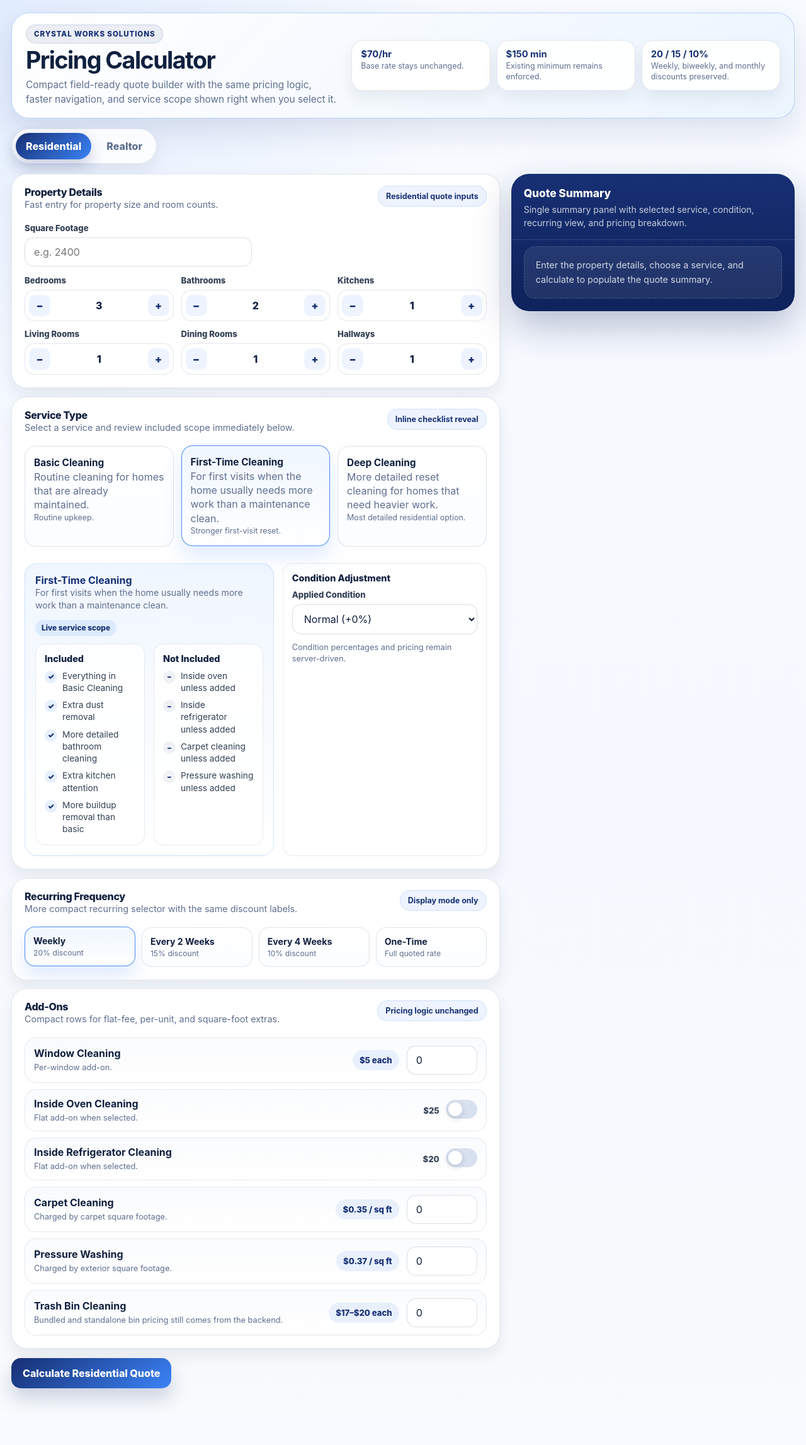
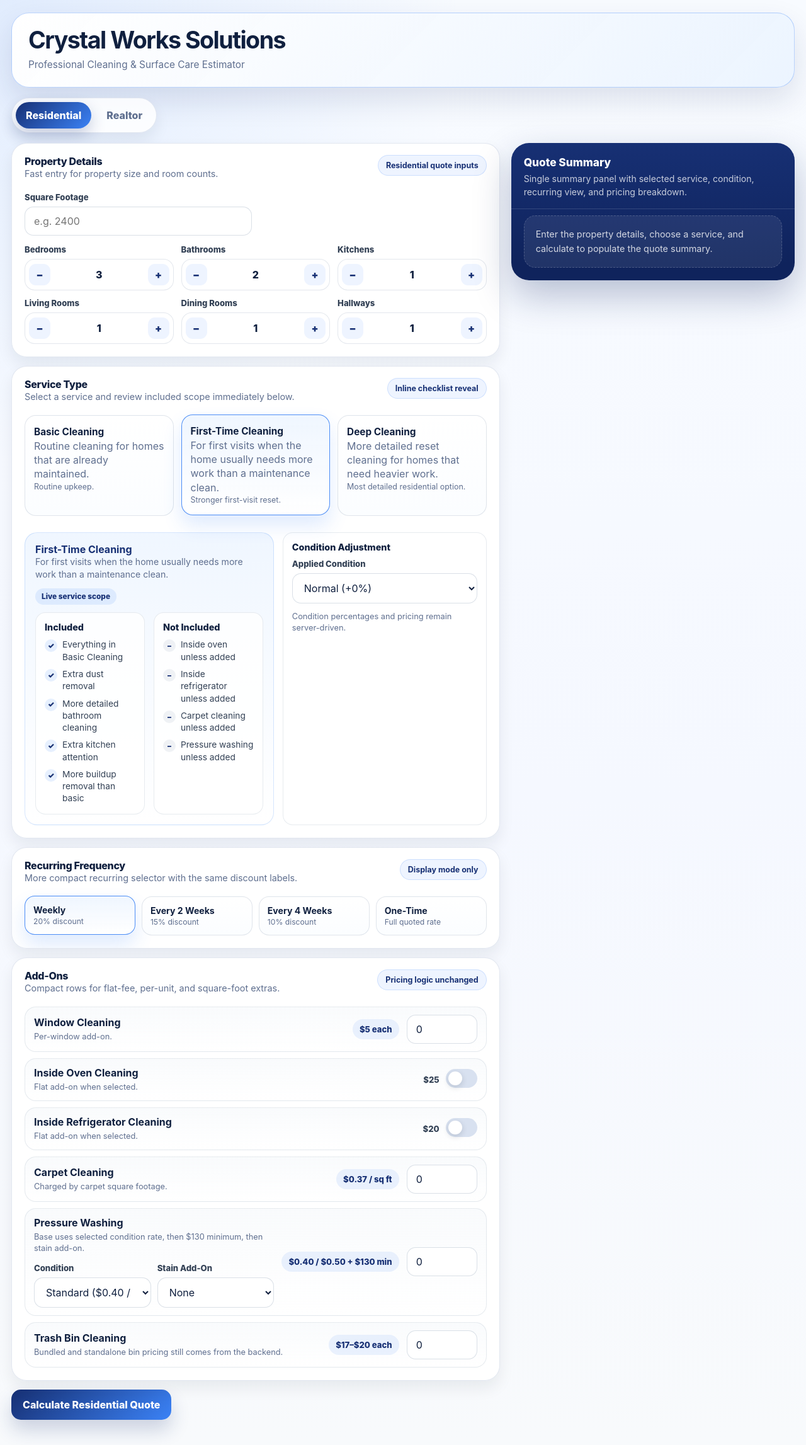
Before and after one commit to Ivan777Vidal-spec/CrystalWorksSolutionsCalc, a Flask app: page / in a window 1280 px wide. Shown: the whole page at 63% size. Before the commit the page ends 2229 px from the top, so only its background shows below. Run offline with Flask 3, Linux system fonts and the light colour scheme.

Commit message:
Update estimator pricing logic and simplify branded header

```diff
--- a/app.py
+++ b/app.py
@@ -6,9 +6,28 @@ app = Flask(__name__)
 # SETTINGS
 # ----------------------------
 
-RATE_PER_HOUR = 70
+RESIDENTIAL_RATE_PER_HOUR = 70
+COMMERCIAL_JANITORIAL_RATE_PER_HOUR = 63
 MINIMUM_SERVICE_PRICE = 150
 OPEN_HOUSE_MINIMUM = 150
+
+CARPET_RATES = {
+    "residential": 0.37,
+    "commercial": 0.30,
+}
+
+PRESSURE_WASHING_RATES = {
+    "standard": 0.40,
+    "dirty": 0.50,
+}
+PRESSURE_WASHING_MINIMUM = 130
+PRESSURE_WASHING_STAIN_ADDONS = {
+    "none": ("No stain add-on", 0),
+    "small_oil_rust": ("Small oil/rust stain add-on", 50),
+    "medium_oil_rust": ("Medium oil/rust stain add-on", 90),
+    "heavy_oil_rust": ("Heavy oil/rust stain add-on", 120),
+    "heavy_organic": ("Heavy organic stain add-on", 40),
+}
 
 RECURRING_DISCOUNTS = {
     "weekly": 0.20,
@@ -222,7 +241,17 @@ def realtor_formula_units(bedrooms, bathrooms, kitchens, living_rooms, dining_ro
     )
 
 
-def calculate_addons(window_count, oven, fridge, carpet_sqft, pressure_sqft, bins):
+def calculate_addons(
+    window_count,
+    oven,
+    fridge,
+    carpet_sqft,
+    pressure_sqft,
+    bins,
+    service_context="residential",
+    pressure_condition="standard",
+    pressure_stain_addon="none",
+):
     addon_details = []
     addon_total = 0.0
 
@@ -240,14 +269,36 @@ def calculate_addons(window_count, oven, fridge, carpet_sqft, pressure_sqft, bin
         addon_details.append(("Inside Refrigerator Cleaning", 20))
 
     if carpet_sqft > 0:
-        total = carpet_sqft * 0.35
+        carpet_rate = CARPET_RATES["residential"] if service_context == "residential" else CARPET_RATES["commercial"]
+        total = carpet_sqft * carpet_rate
         addon_total += total
-        addon_details.append(("Carpet Cleaning", money(total)))
+        addon_details.append((f"Carpet Cleaning ({carpet_sqft:g} sq ft × ${carpet_rate:.2f})", money(total)))
 
     if pressure_sqft > 0:
-        total = pressure_sqft * 0.37
-        addon_total += total
-        addon_details.append(("Pressure Washing", money(total)))
+        pressure_rate = PRESSURE_WASHING_RATES.get(pressure_condition, PRESSURE_WASHING_RATES["standard"])
+        base_total = pressure_sqft * pressure_rate
+        pressure_base_after_minimum = max(base_total, PRESSURE_WASHING_MINIMUM)
+        addon_total += pressure_base_after_minimum
+        addon_details.append(
+            (
+                f"Pressure Washing ({pressure_condition.title()}) ({pressure_sqft:g} sq ft × ${pressure_rate:.2f})",
+                money(base_total),
+            )
+        )
+        if base_total < PRESSURE_WASHING_MINIMUM:
+            addon_details.append(
+                (
+                    "Pressure Washing Minimum Applied",
+                    money(PRESSURE_WASHING_MINIMUM - base_total),
+                )
+            )
+
+        stain_label, stain_amount = PRESSURE_WASHING_STAIN_ADDONS.get(
+            pressure_stain_addon, PRESSURE_WASHING_STAIN_ADDONS["none"]
+        )
+        if stain_amount > 0:
+            addon_total += stain_amount
+            addon_details.append((stain_label, stain_amount))
 
     if bins > 0:
         has_other_service = (
@@ -306,6 +357,8 @@ def calculate_residential(
     carpet_sqft,
     pressure_sqft,
     bins,
+    pressure_condition="standard",
+    pressure_stain_addon="none",
     chosen_service="first_time",
     chosen_condition="normal",
 ):
@@ -313,12 +366,20 @@ def calculate_residential(
         bedrooms, bathrooms, kitchens, living_rooms, dining_rooms, hallways
     )
 
-    base_price = formula_units * RATE_PER_HOUR
+    base_price = formula_units * RESIDENTIAL_RATE_PER_HOUR
     sqft_adjustment = get_sqft_adjustment(square_feet)
     base_subtotal = base_price * (1 + sqft_adjustment)
 
     addon_total, addon_details = calculate_addons(
-        window_count, oven, fridge, carpet_sqft, pressure_sqft, bins
+        window_count,
+        oven,
+        fridge,
+        carpet_sqft,
+        pressure_sqft,
+        bins,
+        service_context="residential",
+        pressure_condition=pressure_condition,
+        pressure_stain_addon=pressure_stain_addon,
     )
 
     rows = build_residential_rows(base_subtotal, addon_total)
@@ -395,12 +456,14 @@ def calculate_realtor(
     carpet_sqft,
     pressure_sqft,
     bins,
+    pressure_condition="standard",
+    pressure_stain_addon="none",
 ):
     formula_units = realtor_formula_units(
         bedrooms, bathrooms, kitchens, living_rooms, dining_rooms, hallways
     )
 
-    base_price = formula_units * RATE_PER_HOUR
+    base_price = formula_units * COMMERCIAL_JANITORIAL_RATE_PER_HOUR
     sqft_adjustment = get_sqft_adjustment(square_feet)
     subtotal = base_price * (1 + sqft_adjustment)
 
@@ -411,7 +474,15 @@ def calculate_realtor(
     subtotal *= service_multiplier
 
     addon_total, addon_details = calculate_addons(
-        window_count, oven, fridge, carpet_sqft, pressure_sqft, bins
+        window_count,
+        oven,
+        fridge,
+        carpet_sqft,
+        pressure_sqft,
+        bins,
+        service_context="commercial",
+        pressure_condition=pressure_condition,
+        pressure_stain_addon=pressure_stain_addon,
     )
 
     subtotal += addon_total
@@ -488,6 +559,8 @@ def index():
                 carpet_sqft=safe_float(request.form.get("carpet_sqft")),
                 pressure_sqft=safe_float(request.form.get("pressure_sqft")),
                 bins=safe_int(request.form.get("bins")),
+                pressure_condition=request.form.get("pressure_condition", "standard"),
+                pressure_stain_addon=request.form.get("pressure_stain_addon", "none"),
                 chosen_service=request.form.get("chosen_service", "first_time"),
                 chosen_condition=request.form.get("chosen_condition", "normal"),
             )
@@ -510,10 +583,13 @@ def index():
                 carpet_sqft=safe_float(request.form.get("realtor_carpet_sqft")),
                 pressure_sqft=safe_float(request.form.get("realtor_pressure_sqft")),
                 bins=safe_int(request.form.get("realtor_bins")),
+                pressure_condition=request.form.get("realtor_pressure_condition", "standard"),
+                pressure_stain_addon=request.form.get("realtor_pressure_stain_addon", "none"),
             )
 
     pricing_snapshot = {
-        "rate_per_hour": RATE_PER_HOUR,
+        "rate_per_hour": RESIDENTIAL_RATE_PER_HOUR,
+        "commercial_janitorial_rate_per_hour": COMMERCIAL_JANITORIAL_RATE_PER_HOUR,
         "minimum_service_price": MINIMUM_SERVICE_PRICE,
         "weekly_discount": int(RECURRING_DISCOUNTS["weekly"] * 100),
         "biweekly_discount": int(RECURRING_DISCOUNTS["biweekly"] * 100),
--- a/templates/index.html
+++ b/templates/index.html
@@ -50,15 +50,12 @@
         }
 
         .hero {
-            display: flex;
-            justify-content: space-between;
-            gap: 18px;
-            align-items: center;
+            display: block;
             background: linear-gradient(135deg, rgba(255,255,255,0.98), rgba(235,244,255,0.96));
             border: 1px solid var(--border-strong);
             border-radius: 28px;
             box-shadow: var(--shadow);
-            padding: 18px 22px;
+            padding: 24px 26px;
             margin-bottom: 16px;
         }
 
@@ -66,22 +63,6 @@
             display: grid;
             gap: 8px;
             min-width: 0;
-        }
-
-        .hero-badge {
-            display: inline-flex;
-            width: fit-content;
-            align-items: center;
-            gap: 8px;
-            border-radius: 999px;
-            padding: 7px 12px;
-            background: rgba(23, 48, 116, 0.08);
-            color: var(--primary);
-            border: 1px solid rgba(23, 48, 116, 0.14);
-            font-size: 0.72rem;
-            font-weight: 800;
-            letter-spacing: 0.08em;
-            text-transform: uppercase;
         }
 
         .hero h1 {
@@ -97,35 +78,6 @@
             line-height: 1.5;
             max-width: 760px;
             font-size: 0.96rem;
-        }
-
-        .hero-meta {
-            display: grid;
-            grid-template-columns: repeat(3, minmax(0, 1fr));
-            gap: 10px;
-            min-width: min(100%, 380px);
-        }
-
-        .meta-pill {
-            padding: 12px 14px;
-            border-radius: 18px;
-            background: rgba(255,255,255,0.92);
-            border: 1px solid var(--border);
-            box-shadow: var(--shadow-soft);
-        }
-
-        .meta-pill strong {
-            display: block;
-            color: var(--primary);
-            font-size: 0.92rem;
-            margin-bottom: 2px;
-        }
-
-        .meta-pill span {
-            display: block;
-            color: var(--muted);
-            font-size: 0.78rem;
-            line-height: 1.35;
         }
 
         .tabs {
@@ -533,6 +485,12 @@
         .addon-meta {
             font-size: 0.8rem;
         }
+        .addon-breakdown {
+            margin-top: 10px;
+            display: grid;
+            grid-template-columns: repeat(2, minmax(0, 1fr));
+            gap: 10px;
+        }
 
         .price-badge {
             display: inline-flex;
@@ -793,19 +751,15 @@
         }
 
         @media (max-width: 1120px) {
-            .hero,
             .estimator-layout,
             .inline-summary-grid,
             .choice-grid.choice-grid-4 { grid-template-columns: 1fr; }
-            .hero { display: grid; }
-            .hero-meta { min-width: 0; }
             .summary-panel { position: static; }
         }
 
         @media (max-width: 860px) {
             .page-shell { padding: 14px 12px 86px; }
             .hero { padding: 16px; margin-bottom: 12px; }
-            .hero-meta { grid-template-columns: repeat(2, minmax(0, 1fr)); }
             .tabs { width: 100%; justify-content: stretch; }
             .tab-btn { flex: 1 1 0; }
             .fields-grid,
@@ -815,7 +769,8 @@
             .two-col-list,
             .compact-stats,
             .addon-row,
-            .inline-summary-grid {
+            .inline-summary-grid,
+            .addon-breakdown {
                 grid-template-columns: 1fr;
             }
             .card-header,
@@ -860,23 +815,8 @@
     <div class="page-shell">
         <section class="hero">
             <div class="hero-brand">
-                <div class="hero-badge">Crystal Works Solutions</div>
-                <h1>Pricing Calculator</h1>
-                <p>Compact field-ready quote builder with the same pricing logic, faster navigation, and service scope shown right when you select it.</p>
-            </div>
-            <div class="hero-meta">
-                <div class="meta-pill">
-                    <strong>${{ '%.0f'|format(pricing_snapshot.rate_per_hour) }}/hr</strong>
-                    <span>Base rate stays unchanged.</span>
-                </div>
-                <div class="meta-pill">
-                    <strong>${{ '%.0f'|format(pricing_snapshot.minimum_service_price) }} min</strong>
-                    <span>Existing minimum remains enforced.</span>
-                </div>
-                <div class="meta-pill">
-                    <strong>{{ pricing_snapshot.weekly_discount }} / {{ pricing_snapshot.biweekly_discount }} / {{ pricing_snapshot.monthly_discount }}%</strong>
-                    <span>Weekly, biweekly, and monthly discounts preserved.</span>
-                </div>
+                <h1>Crystal Works Solutions</h1>
+                <p>Professional Cleaning &amp; Surface Care Estimator</p>
             </div>
         </section>
 
@@ -1071,15 +1011,34 @@
                                         <strong>Carpet Cleaning</strong>
                                         <span class="addon-meta">Charged by carpet square footage.</span>
                                     </div>
-                                    <div class="price-badge">$0.35 / sq ft</div>
+                                    <div class="price-badge">$0.37 / sq ft</div>
                                     <input class="text-input" type="number" step="0.01" name="carpet_sqft" min="0" value="{{ request.form.get('carpet_sqft', '0') }}">
                                 </div>
                                 <div class="addon-row">
                                     <div class="addon-title">
                                         <strong>Pressure Washing</strong>
-                                        <span class="addon-meta">Charged by exterior square footage.</span>
+                                        <span class="addon-meta">Base uses selected condition rate, then $130 minimum, then stain add-on.</span>
+                                        <div class="addon-breakdown">
+                                            <div class="field-group">
+                                                <label for="pressure_condition">Condition</label>
+                                                <select class="select-input" id="pressure_condition" name="pressure_condition">
+                                                    <option value="standard" {% if request.form.get('pressure_condition', 'standard') == 'standard' %}selected{% endif %}>Standard ($0.40 / sq ft)</option>
+                                                    <option value="dirty" {% if request.form.get('pressure_condition') == 'dirty' %}selected{% endif %}>Dirty ($0.50 / sq ft)</option>
+                                                </select>
+                                            </div>
+                                            <div class="field-group">
+                                                <label for="pressure_stain_addon">Stain Add-On</label>
+                                                <select class="select-input" id="pressure_stain_addon" name="pressure_stain_addon">
+                                                    <option value="none" {% if request.form.get('pressure_stain_addon', 'none') == 'none' %}selected{% endif %}>None</option>
+                                                    <option value="small_oil_rust" {% if request.form.get('pressure_stain_addon') == 'small_oil_rust' %}selected{% endif %}>Small oil/rust (+$50)</option>
+                                                    <option value="medium_oil_rust" {% if request.form.get('pressure_stain_addon') == 'medium_oil_rust' %}selected{% endif %}>Medium oil/rust (+$90)</option>
+                                                    <option value="heavy_oil_rust" {% if request.form.get('pressure_stain_addon') == 'heavy_oil_rust' %}selected{% endif %}>Heavy oil/rust (+$120)</option>
+                                                    <option value="heavy_organic" {% if request.form.get('pressure_stain_addon') == 'heavy_organic' %}selected{% endif %}>Heavy organic (+$40)</option>
+                                                </select>
+                                            </div>
+                                        </div>
                                     </div>
-                                    <div class="price-badge">$0.37 / sq ft</div>
+                                    <div class="price-badge">$0.40 / $0.50 + $130 min</div>
                                     <input class="text-input" type="number" step="0.01" name="pressure_sqft" min="0" value="{{ request.form.get('pressure_sqft', '0') }}">
                                 </div>
                                 <div class="addon-row">
@@ -1133,7 +1092,13 @@
                         </div>
                         <div class="summary-box">
                             <h4>Add-On Summary</h4>
+                            {% if residential_result.addon_details %}
+                                {% for item, amount in residential_result.addon_details %}
+                                <div class="price-row"><span>{{ item }}</span><strong>${{ '%.2f'|format(amount) }}</strong></div>
+                                {% endfor %}
+                            {% else %}
                             <p class="summary-muted">{{ residential_result.addon_summary }}</p>
+                            {% endif %}
                         </div>
                         <a href="/" class="reset-btn">Reset Calculator</a>
                     </div>
@@ -1333,12 +1298,34 @@
                                 </div>
                                 <div class="addon-row">
                                     <div class="addon-title"><strong>Carpet Cleaning</strong><span class="addon-meta">Charged by carpet square footage.</span></div>
-                                    <div class="price-badge">$0.35 / sq ft</div>
+                                    <div class="price-badge">$0.30 / sq ft</div>
                                     <input class="text-input" type="number" step="0.01" name="realtor_carpet_sqft" min="0" value="{{ request.form.get('realtor_carpet_sqft', '0') }}">
                                 </div>
                                 <div class="addon-row">
-                                    <div class="addon-title"><strong>Pressure Washing</strong><span class="addon-meta">Charged by exterior square footage.</span></div>
-                                    <div class="price-badge">$0.37 / sq ft</div>
+                                    <div class="addon-title">
+                                        <strong>Pressure Washing</strong>
+                                        <span class="addon-meta">Base uses selected condition rate, then $130 minimum, then stain add-on.</span>
+                                        <div class="addon-breakdown">
+                                            <div class="field-group">
+                                                <label for="realtor_pressure_condition">Condition</label>
+                                                <select class="select-input" id="realtor_pressure_condition" name="realtor_pressure_condition">
+                                                    <option value="standard" {% if request.form.get('realtor_pressure_condition', 'standard') == 'standard' %}selected{% endif %}>Standard ($0.40 / sq ft)</option>
+                                                    <option value="dirty" {% if request.form.get('realtor_pressure_condition') == 'dirty' %}selected{% endif %}>Dirty ($0.50 / sq ft)</option>
+                                                </select>
+                                            </div>
+                                            <div class="field-group">
+                                                <label for="realtor_pressure_stain_addon">Stain Add-On</label>
+                                                <select class="select-input" id="realtor_pressure_stain_addon" name="realtor_pressure_stain_addon">
+                                                    <option value="none" {% if request.form.get('realtor_pressure_stain_addon', 'none') == 'none' %}selected{% endif %}>None</option>
+                                                    <option value="small_oil_rust" {% if request.form.get('realtor_pressure_stain_addon') == 'small_oil_rust' %}selected{% endif %}>Small oil/rust (+$50)</option>
+                                                    <option value="medium_oil_rust" {% if request.form.get('realtor_pressure_stain_addon') == 'medium_oil_rust' %}selected{% endif %}>Medium oil/rust (+$90)</option>
+                                                    <option value="heavy_oil_rust" {% if request.form.get('realtor_pressure_stain_addon') == 'heavy_oil_rust' %}selected{% endif %}>Heavy oil/rust (+$120)</option>
+                                                    <option value="heavy_organic" {% if request.form.get('realtor_pressure_stain_addon') == 'heavy_organic' %}selected{% endif %}>Heavy organic (+$40)</option>
+                                                </select>
+                                            </div>
+                                        </div>
+                                    </div>
+                                    <div class="price-badge">$0.40 / $0.50 + $130 min</div>
                                     <input class="text-input" type="number" step="0.01" name="realtor_pressure_sqft" min="0" value="{{ request.form.get('realtor_pressure_sqft', '0') }}">
                                 </div>
                                 <div class="addon-row">
@@ -1379,6 +1366,17 @@
                             <div class="price-row"><span>Sq Ft Adjustment</span><strong>{{ realtor_result.sqft_adjustment_pct }}%</strong></div>
                             <div class="price-row"><span>Add-Ons</span><strong>${{ '%.2f'|format(realtor_result.addon_total) }}</strong></div>
                             <div class="price-row"><span>Rush Fee</span><strong>{{ realtor_result.rush_pct }}%</strong></div>
+                            <div class="price-row"><span>Final Total</span><strong>${{ '%.2f'|format(realtor_result.total) }}</strong></div>
+                        </div>
+                        <div class="summary-box">
+                            <h4>Add-On Details</h4>
+                            {% if realtor_result.addon_details %}
+                                {% for item, amount in realtor_result.addon_details %}
+                                <div class="price-row"><span>{{ item }}</span><strong>${{ '%.2f'|format(amount) }}</strong></div>
+                                {% endfor %}
+                            {% else %}
+                            <p class="summary-muted">No add-ons selected.</p>
+                            {% endif %}
                         </div>
                         <div class="summary-box">
                             <h4>Scope Notes</h4>
```
